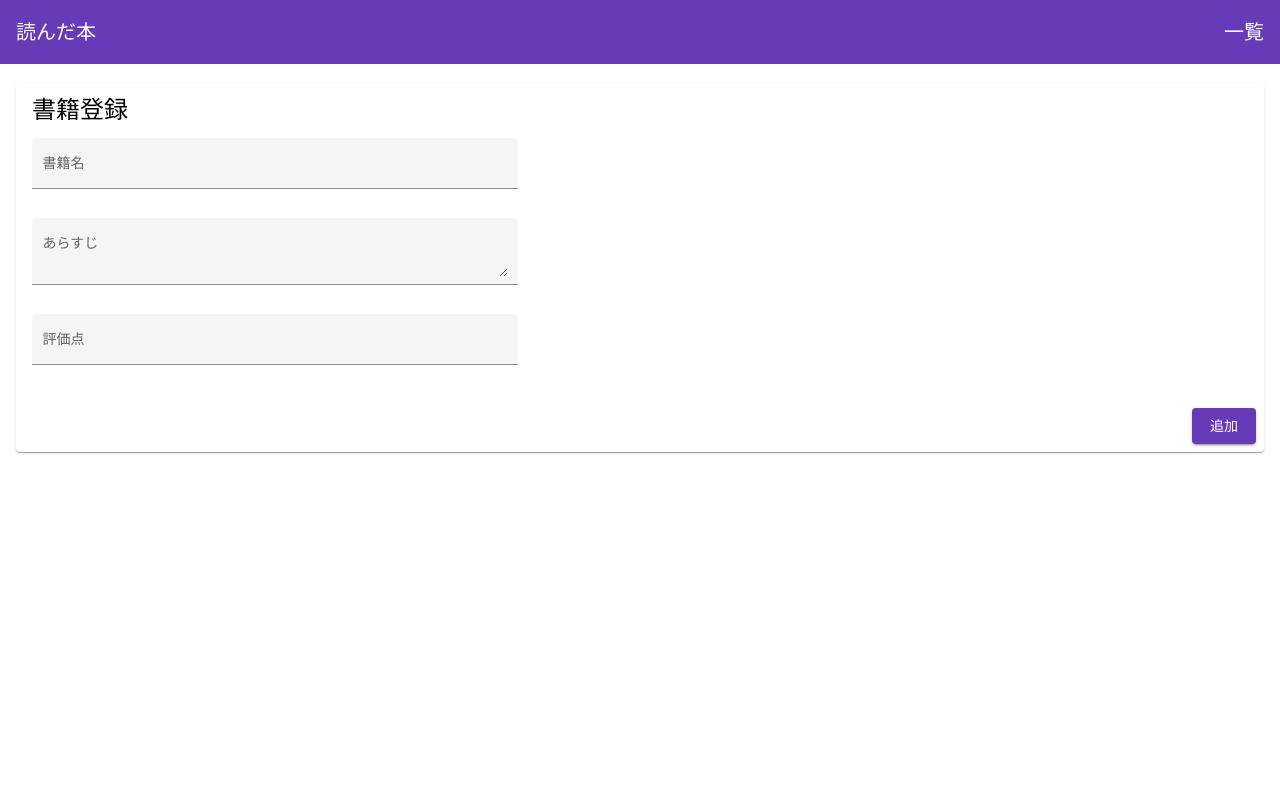
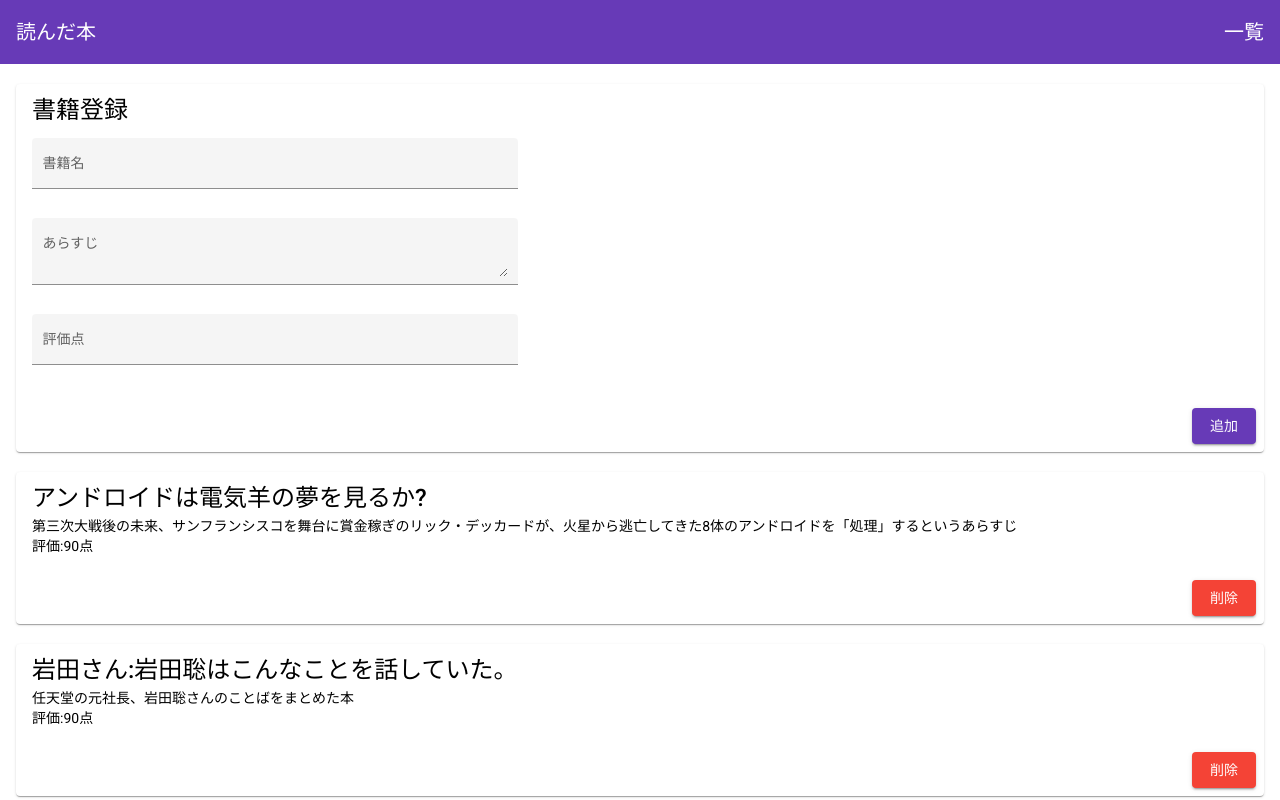
Before and after one commit to x1jy0/intern-book-app, an Angular app in the folder intern-book-app/: page / in a window 1280 px wide. Built offline with nearby package versions, Linux system fonts and the light colour scheme.

Commit message:
component.appにcomponent.cardの呼び出しを追記

```diff
--- a/intern-book-app/src/app/app.component.html
+++ b/intern-book-app/src/app/app.component.html
@@ -1,2 +1,3 @@
 <app-toolbar></app-toolbar>
 <router-outlet></router-outlet>
+<app-card></app-card>
```
